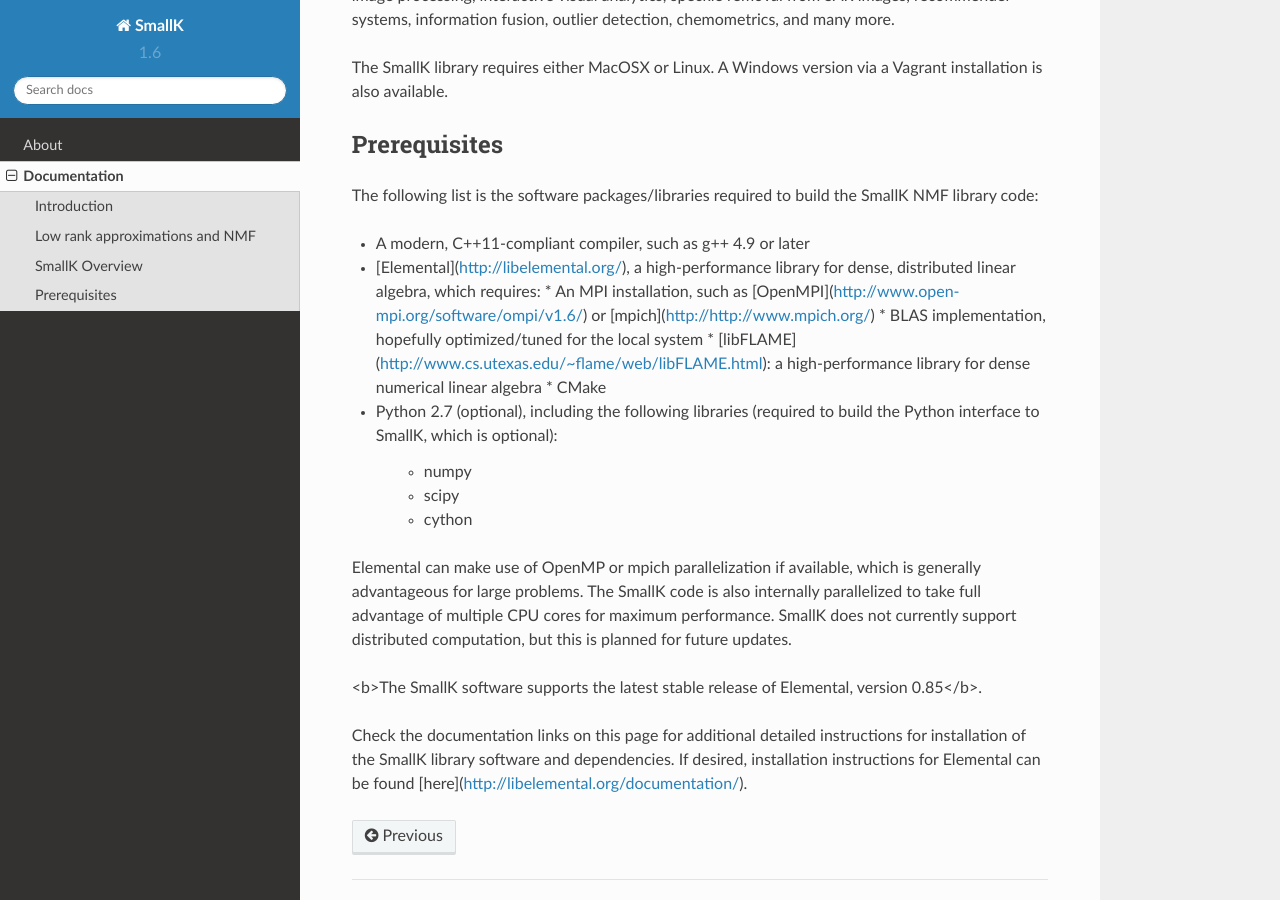
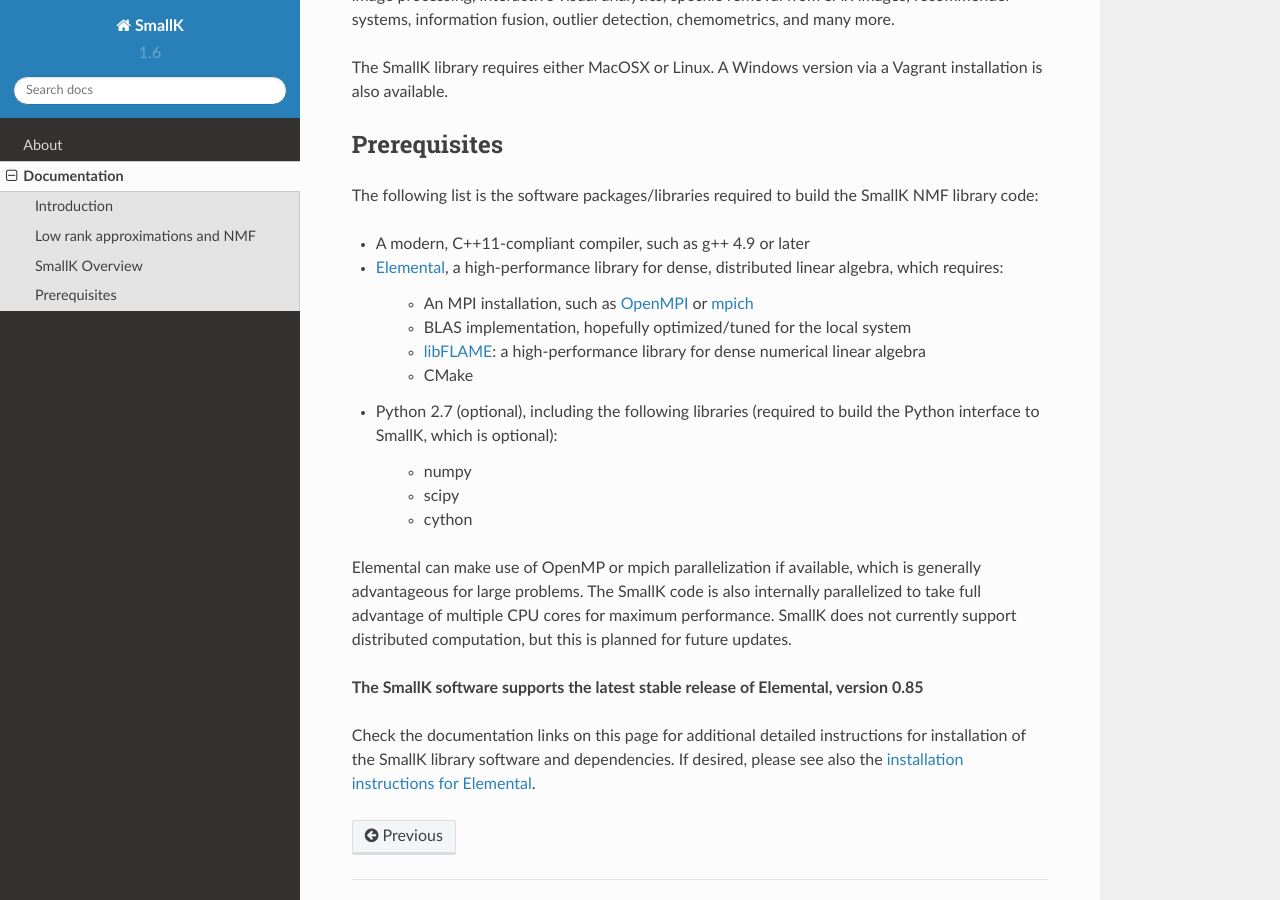
Before and after one commit to smallk/smallk, a Sphinx documentation site: the page built from source/pages_documentation.rst, in a window 1280 px wide and 900 px high, scrolled down 2432 px. Built offline with Sphinx 7.4.7 and the Read the Docs theme 2.0.0, drawn with Linux system fonts in a browser that asks for light colours; formulas are drawn with MathJax 3.

Commit message:
builds with svg, better pythonic style

```diff
--- a/source/conf.py
+++ b/source/conf.py
@@ -209,9 +209,9 @@
 htmlhelp_basename = 'SmallKdoc'
 
 # -- Options for LaTeX output ---------------------------------------------
+imgmath_image_format='svg'
 
 #https://tex.stackexchange.com/questions/24494/sphinx-in-line-math-equation-alignment
-#r'\usepackage[active]{preview}
 #pngmath_latex_preamble='\\newcommand{\\matr}[1]{\\bm{#1}} ' # + other custom stuff for inline math, such as non-default math fonts etc.
 pngmath_use_preview=True
 
@@ -232,7 +232,7 @@
 #'figure_align': 'htbp',
 }
 
-#-------------------------------------------- define preamble for latex --------------------------------------------
+#-- define preamble for latex --------------------------------------------
 #https://stackoverflow.com/questions/9728292/creating-latex-math-macros-within-sphinx
 try:
     pngmath_latex_preamble  # check whether this is already defined
@@ -247,14 +247,15 @@
 if 'preamble' not in latex_elements:
     latex_elements['preamble'] = ''
 
-f_preamble = open('latex_preamble.sty','r')
-for macro in f_preamble:
-    # used when building latex and pdf versions
-    latex_elements['preamble'] += macro
-    # used when building html version
-    pngmath_latex_preamble += macro
-    imgmath_latex_preamble += macro
-f_preamble.close()
+#f_preamble = open('latex_preamble.sty','r')
+with open('latex_preamble.sty','r') as f_preamble:
+    for macro in f_preamble:
+        # used when building latex and pdf versions
+        latex_elements['preamble'] += macro
+        # used when building html version
+        pngmath_latex_preamble += macro
+        imgmath_latex_preamble += macro
+#f_preamble.close()
 
 #--------------------------------------------
 
--- a/source/pages_documentation.rst
+++ b/source/pages_documentation.rst
@@ -33,40 +33,41 @@
 
 The SmallK library provides implementations of several different NMF algorithms.  These algorithms are:
 
-		1. Multiplicative Updating (NMF-MU)
-		2. Hierarchical Alternating Least Squares (NMF-HALS)
-		3. Block Principal Pivoting (NMF-BPP)
-		4. Rank2 Specialization (NMF-RANK2)
+	1. Multiplicative Updating (NMF-MU)
+	2. Hierarchical Alternating Least Squares (NMF-HALS)
+	3. Block Principal Pivoting (NMF-BPP)
+	4. Rank2 Specialization (NMF-RANK2)
 
 SmallK also provides implementations of hierarchical and flat clustering.  These routines are:
 
-		1. Hierarchical Clustering via NMF-RANK2
-		2. Flat Clustering via NMF-RANK2
-		3. Flat Clustering via NMF-BPP or NMF-HALS
+	1. Hierarchical Clustering via NMF-RANK2
+	2. Flat Clustering via NMF-RANK2
+	3. Flat Clustering via NMF-BPP or NMF-HALS
 
 The suite of SmallK implementations of NMF algorithms are suitable in many applications such as image processing, interactive visual analytics, speckle removal from SAR images, recommender systems, information fusion, outlier detection, chemometrics, and many more.
 
-The SmallK library requires either MacOSX or Linux.  A Windows version via a Vagrant installation is also available.
+The SmallK library requires either MacOSX or Linux. A Windows version via a Vagrant installation is also available.
 
 Prerequisites
 -------------
 The following list is the software packages/libraries required to build the SmallK NMF library code:
 
-* A modern, C++11-compliant compiler, such as g++ 4.9 or later
-* [Elemental](http://libelemental.org/), a high-performance library for dense, distributed linear algebra, which requires:
-  * An MPI installation, such as [OpenMPI](http://www.open-mpi.org/software/ompi/v1.6/) or [mpich](http://http://www.mpich.org/)
-  * BLAS implementation, hopefully optimized/tuned for the local system
-  * [libFLAME](http://www.cs.utexas.edu/~flame/web/libFLAME.html): a high-performance library for dense numerical linear algebra
-  * CMake
+- A modern, C++11-compliant compiler, such as g++ 4.9 or later
+- `Elemental <http://libelemental.org/>`_, a high-performance library for dense, distributed linear algebra, which requires:
 
-* Python 2.7 (optional), including the following libraries (required to build the Python interface to SmallK, which is optional):
+	- An MPI installation, such as `OpenMPI <http://www.open-mpi.org/software/ompi/v1.6/>`_ or `mpich <http://http://www.mpich.org/>`_
+	- BLAS implementation, hopefully optimized/tuned for the local system
+	- `libFLAME <http://www.cs.utexas.edu/~flame/web/libFLAME.html>`_: a high-performance library for dense numerical linear algebra
+	- CMake
 
-	* numpy
-	* scipy
-	* cython
+- Python 2.7 (optional), including the following libraries (required to build the Python interface to SmallK, which is optional):
+
+	- numpy
+	- scipy
+	- cython
 
 Elemental can make use of OpenMP or mpich  parallelization if available, which is generally advantageous for large problems.  The SmallK code is also internally parallelized to take full advantage of multiple CPU cores for maximum performance.  SmallK does not currently support distributed computation, but this is planned for future updates.
 
-<b>The SmallK software supports the latest stable release of Elemental, version 0.85</b>.
+**The SmallK software supports the latest stable release of Elemental, version 0.85**
 
-Check the documentation links on this page for additional detailed instructions for installation of the SmallK library software and dependencies. If desired, installation instructions for Elemental can be found [here](http://libelemental.org/documentation/).
+Check the documentation links on this page for additional detailed instructions for installation of the SmallK library software and dependencies. If desired, please see also the `installation instructions for Elemental <http://libelemental.org/documentation/>`_.
```
Also changed, not shown: 1 other file.
